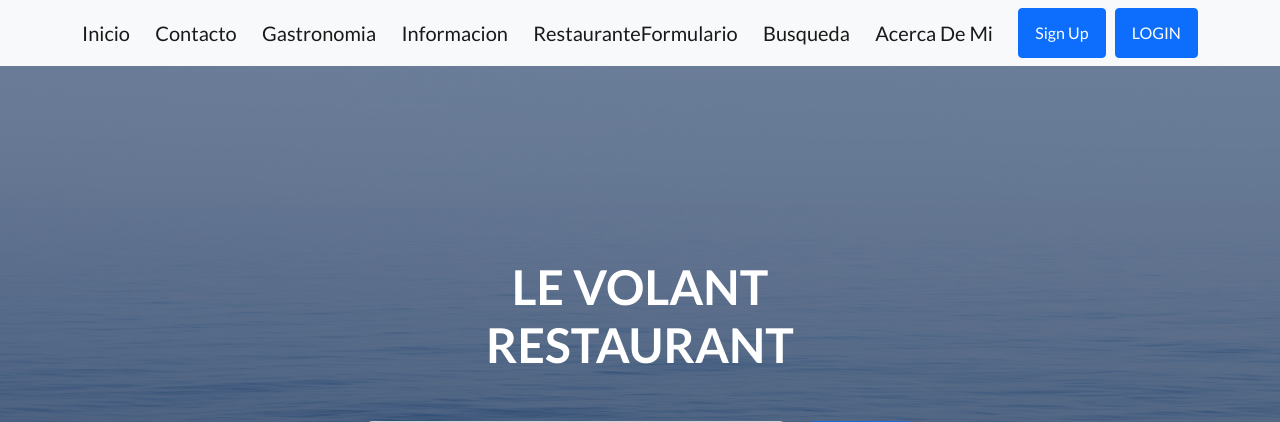
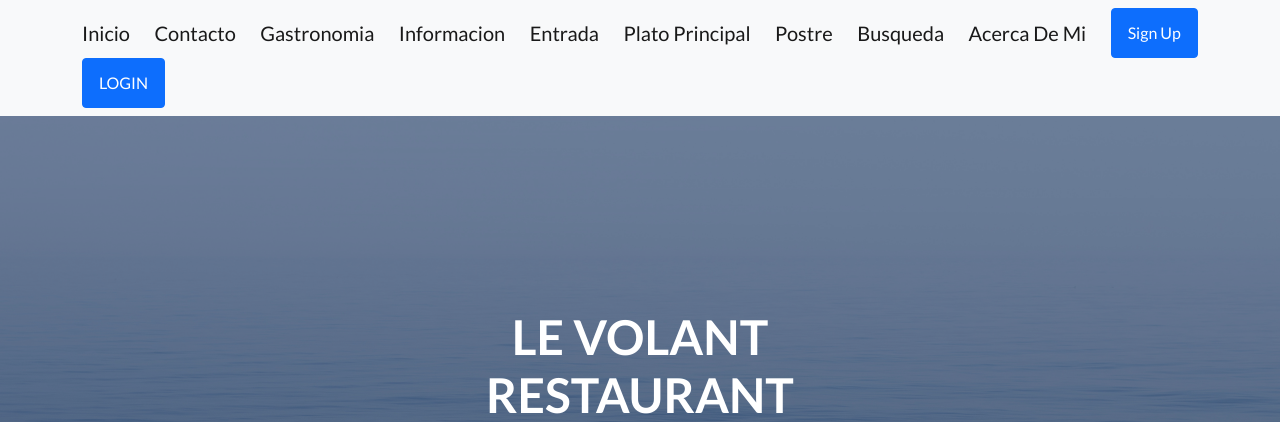
Before and after one commit to PatoAlvez/EntregaFinal1, a Django app: template ENTREGAFINAL/restaurante/restaurant/MiRestaurante/templates/MiRestaurante/padre.html in a window 1280 px wide. Shown: the top 422 px of the page. Run offline with Django 3.2, Linux system fonts and the light colour scheme; the template is opened without the code that fills it, so the values that code supplies are empty; some libraries are stand-ins or nearby versions.

Commit message:
Add files via upload

```diff
--- a/ENTREGAFINAL/restaurante/restaurant/MiRestaurante/templates/MiRestaurante/padre.html
+++ b/ENTREGAFINAL/restaurante/restaurant/MiRestaurante/templates/MiRestaurante/padre.html
@@ -24,7 +24,9 @@
                 <a class="navbar-brand" href="{% url 'Contacto' %}">Contacto</a>
                 <a class="navbar-brand" href="{% url 'Gastronomia' %}">Gastronomia</a>
                 <a class="navbar-brand" href="{% url 'Informacion' %}">Informacion</a>
-                <a class="navbar-brand" href="{% url 'restauranteFormulario' %}">RestauranteFormulario</a>
+                <a class="navbar-brand" href="{% url 'EntradaFormulario' %}">Entrada</a>
+                <a class="navbar-brand" href="{% url 'platoprincipalFormulario' %}">Plato Principal</a>
+                <a class="navbar-brand" href="{% url 'postreFormulario' %}">Postre</a>
                 <a class="navbar-brand" href="{% url 'busquedaformulario' %}">Busqueda
                 <a class="navbar-brand" href="{% url 'acercademi' %}">Acerca De Mi</a>
                 <a class="btn btn-primary" href="{% url 'registro' %}">Sign Up</a>
--- a/ENTREGAFINAL/restaurante/restaurant/MiRestaurante/views.py
+++ b/ENTREGAFINAL/restaurante/restaurant/MiRestaurante/views.py
@@ -6,7 +6,7 @@ from MiRestaurante.models import *
 from django.contrib.auth.forms import AuthenticationForm, UserCreationForm
 from django.contrib.auth import login, logout, authenticate
 from django.contrib.auth.decorators import login_required
-from .forms import *
+from MiRestaurante.forms import *
 from django.views.generic import ListView
 from django.views.generic.detail import DetailView
 from django.urls import reverse_lazy
```
